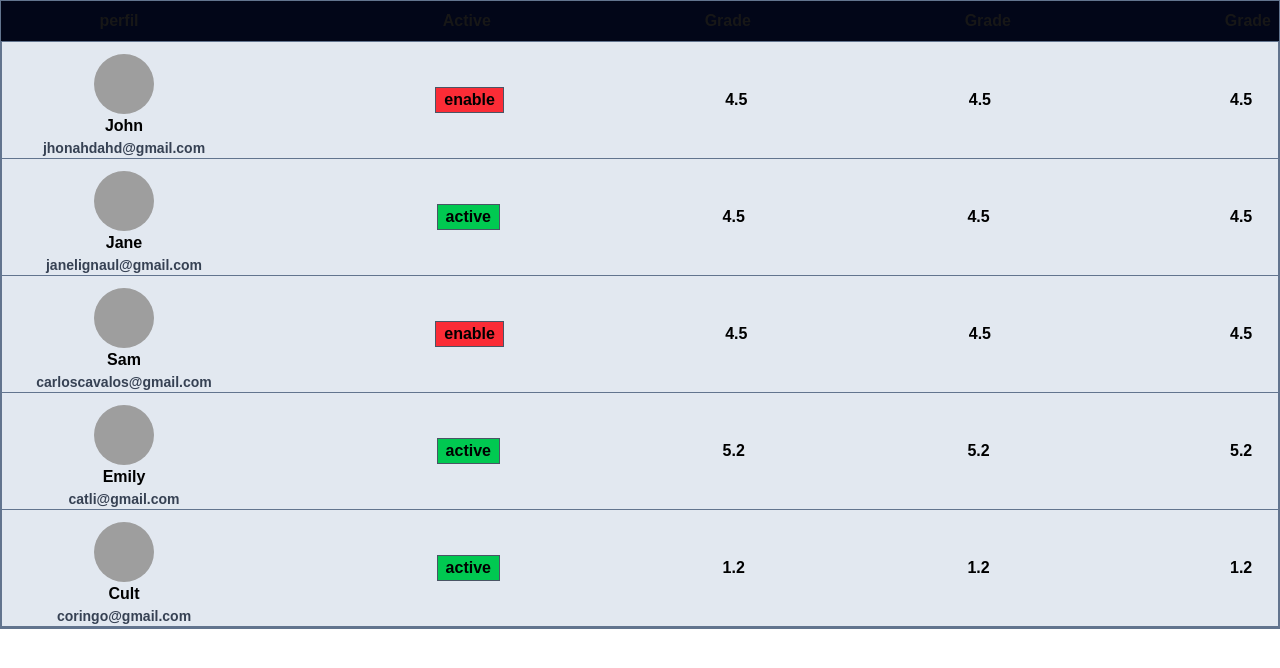
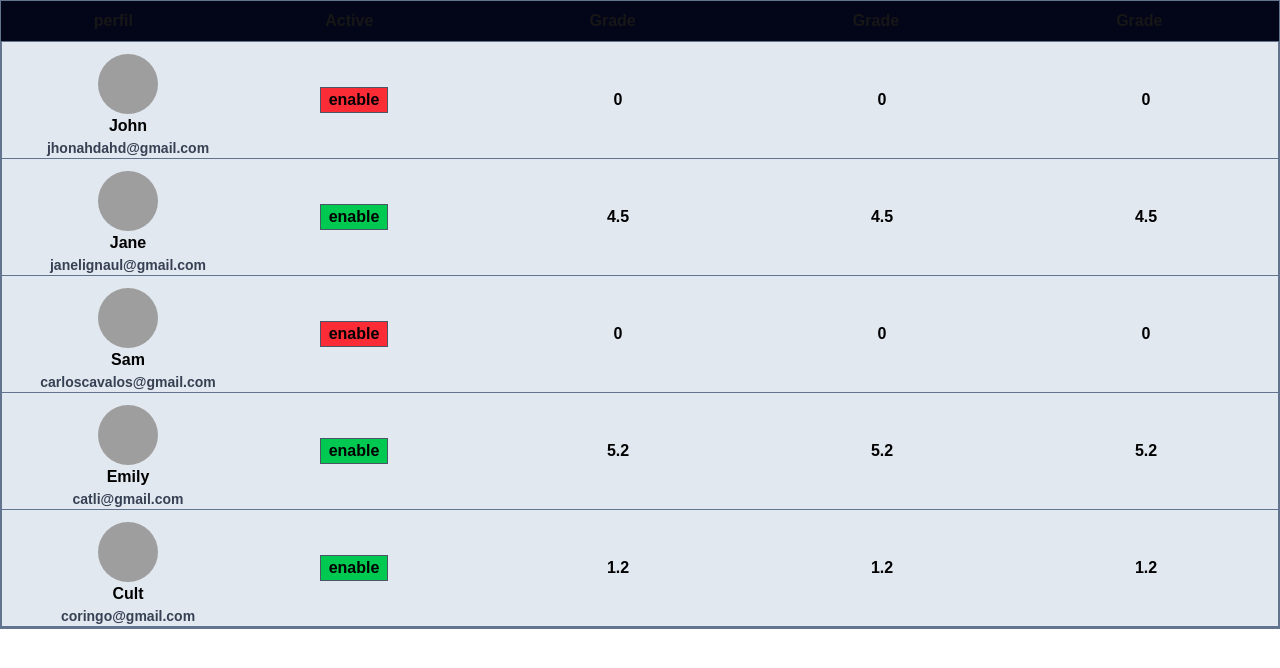
Before and after one commit to EmanoelCariolando/react, a Next.js app: page / in a window 1280 px wide. Shown: the top 668 px of the page. Built offline with nearby package versions, Linux system fonts and the light colour scheme; grey boxes are pictures that could not be loaded.

Commit message:
Uptade Tabel

```diff
--- a/src/app/page.tsx
+++ b/src/app/page.tsx
@@ -5,7 +5,7 @@ const Page = () => {
     return (
      <div className="container mx-auto">
 
-     <BaseStude people = {Students}/>
+      <BaseStude people = {Students}/>
 
      </div>
     );
--- a/src/components/base.tsx
+++ b/src/components/base.tsx
@@ -4,41 +4,47 @@ import { AllStudents } from '@/types/typeg';
    people: AllStudents[]
  }
 
+
   export const BaseStude = ({people}:Props) => {
+    function handleClick() {
+    }
   return (
      <div>
+
         <table className='flex flex-col w-full h-full border-collapse border border-slate-500 font-bold'>
           <thead className='bg-slate-950 p-2'>
             <tr className='flex flex-row items-center justify-between '>
-            <th className='w-55'>perfil</th>
-            <th className=''>Active</th>
-            <th className=''>Grade</th>
-            <th className=''>Grade</th>
-            <th className=''>Grade</th>
+            <th className='w-250'>perfil</th>
+            <th className='w-full'>Active</th>
+            <th className='w-full'>Grade</th>
+            <th className='w-full'>Grade</th>
+            <th className='w-full'>Grade</th>
           </tr>
         </thead>
         <tbody className='border-collapse border border-slate-500 bg-slate-200'>
           {people.map((person) => (
             <tr key={person.id} className='flex flex-row items-center justify-between border-b border-slate-500 text-black'>
               <td className='ml-8'>
-                <td className='flex flex-col items-center justify-center w-45'>
+                <td className='flex flex-col items-center justify-center w-47'>
                   <img className='w-15 h-15 rounded-full mt-3' src={person.avatar}/>
                   <td className=''>{person.name}</td>
 
                   <td className='flex text-gray-700 text-sm'>
                    <td>{person.email}</td>
                    </td>
-              </td>
-               </td>
-
-             <td className=''>
-              {person.active && <div className='px-2 border border-gray-600 bg-green-500 '>active</div>}
-              {!person.active && <div className='bg-red-500 px-2 border border-gray-600 '>enable</div>}
+                </td>
              </td>
 
-              <td className=' '>{person.grade}</td>
-              <td className=' w-10'>{person.grade}</td>
-              <td className=' w-12'>{person.grade}</td>
+
+             <td className='w-full flex items-center justify-center '>
+              {person.active && <div onClick={handleClick} className='px-2 border border-gray-600 bg-green-500 '>enable</div>}
+              {!person.active && <div onClick={handleClick} className='bg-red-500 px-2 border border-gray-600 '>enable</div>}
+             </td>
+
+
+              <td className='w-full flex items-center justify-center'>{person.grade}</td>
+              <td className='w-full flex items-center justify-center '>{person.grade}</td>
+              <td className='w-full flex items-center justify-center'>{person.grade}</td>
 
             </tr>
           ))}
--- a/src/data/people.ts
+++ b/src/data/people.ts
@@ -7,7 +7,7 @@ export const Students:AllStudents[] = [
         active: false,
         email:'jhonahdahd@gmail.com',
         avatar: 'https://i.pinimg.com/736x/f8/c8/78/f8c87865b0b9f977c4386c238b7e6fd7.jpg',
-        grade: 4.5,
+        grade: 0.0,
     },
     {
         id : 2,
@@ -23,7 +23,7 @@ export const Students:AllStudents[] = [
         active: false,
         email:'carloscavalos@gmail.com',
         avatar: 'https://i.pinimg.com/736x/88/9e/24/889e24c699ec4f0e9137c205564cb4ab.jpg',
-        grade: 4.5,
+        grade: 0.0,
     },
     {
         id : 4,
```
